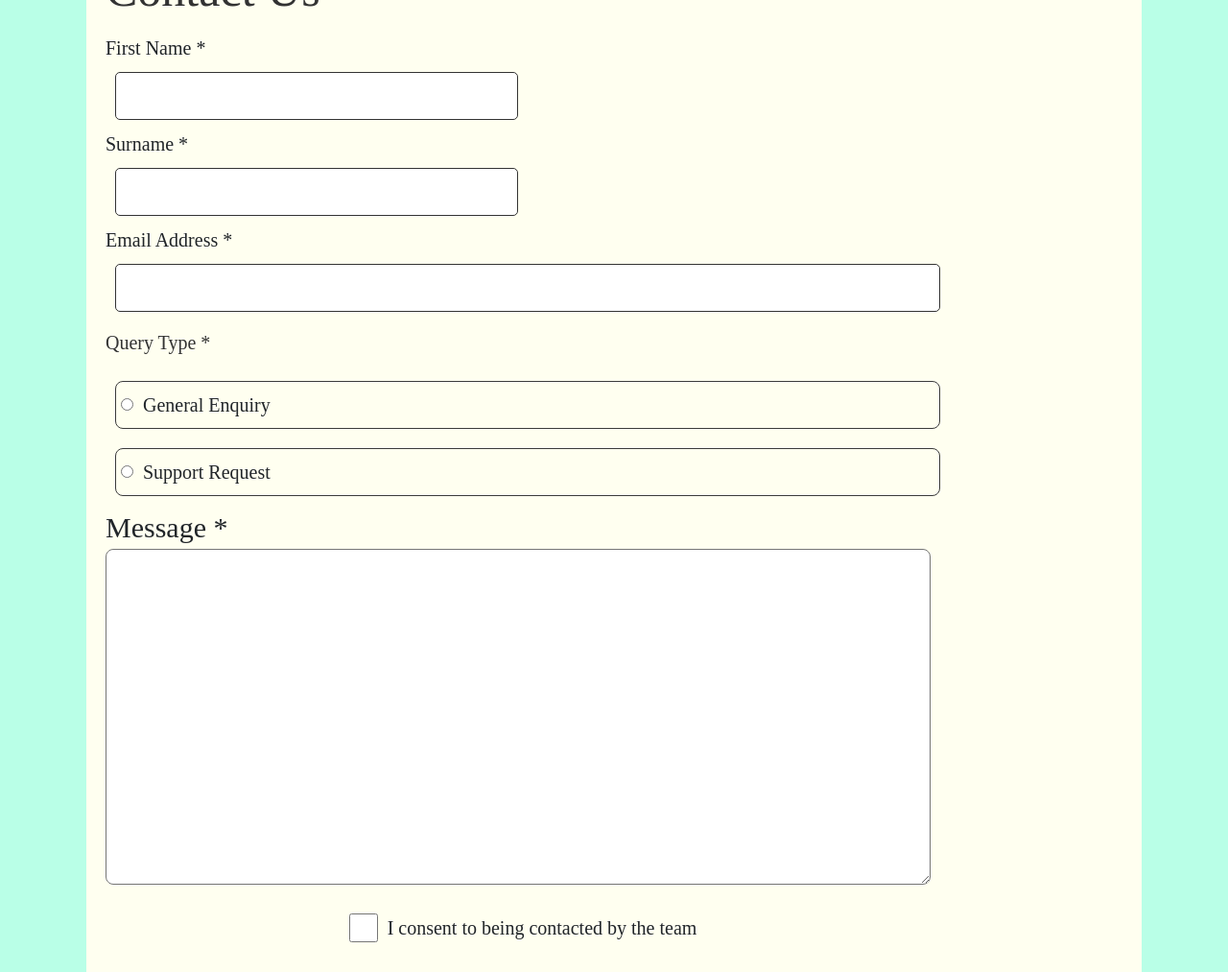
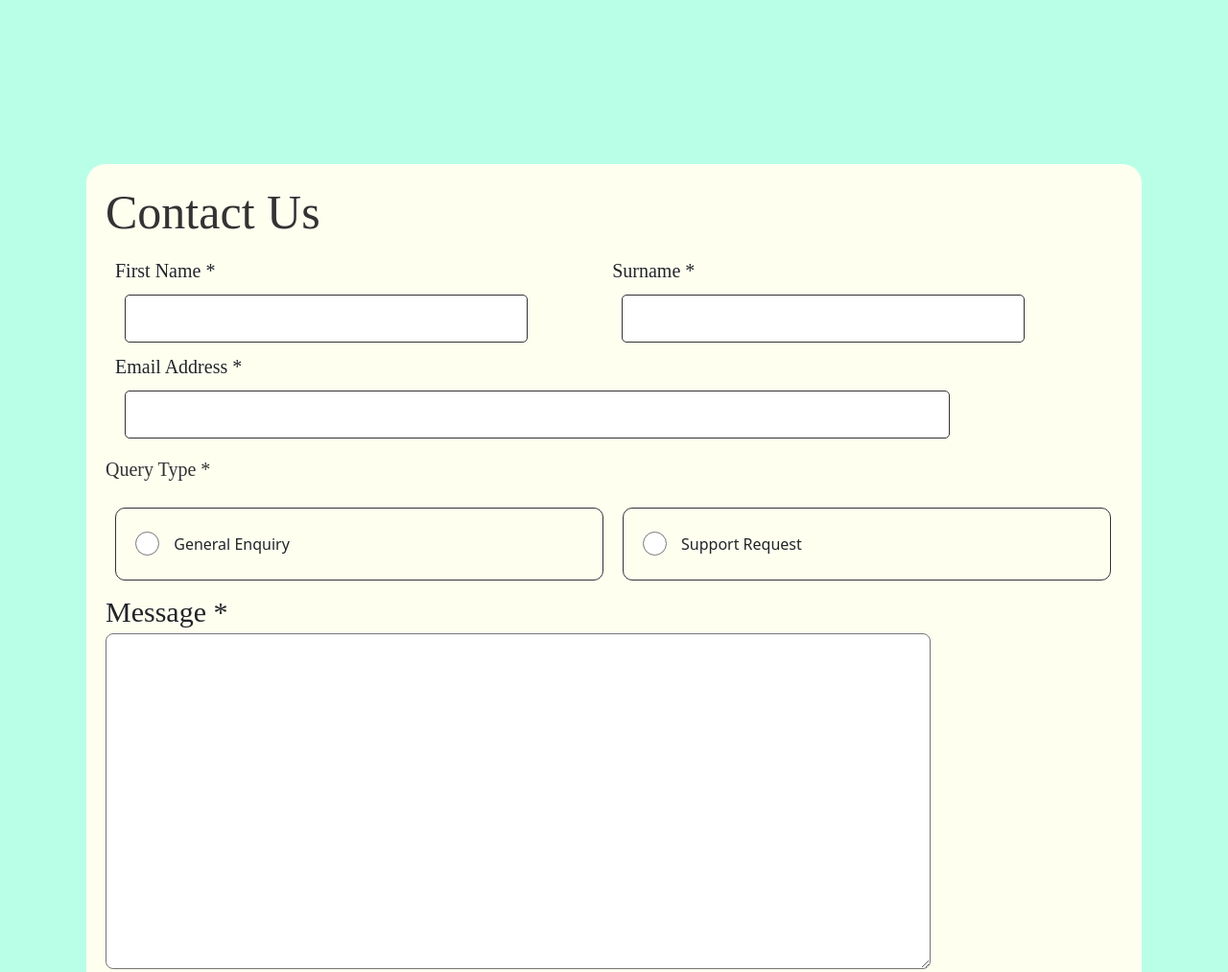
Before and after one commit to Elbek-web/Contact-Form, a plain HTML site: page index.html in a window 1280 px wide. Shown: the top 1013 px of the page at 96% size. Drawn offline with nearby package versions, Linux system fonts and the light colour scheme; a web font is replaced by a local one.

Commit message:
add: commit 14:33

```diff
--- a/index.html
+++ b/index.html
@@ -3,11 +3,17 @@
   <head>
     <meta charset="UTF-8" />
     <meta name="viewport" content="width=device-width, initial-scale=1.0" />
-    <link rel="stylesheet" href="https://cdn.jsdelivr.net/npm/bootstrap@5.3.3/dist/css/bootstrap.min.css">
-    <link rel="preconnect" href="https://fonts.googleapis.com">
-<link rel="preconnect" href="https://fonts.gstatic.com" crossorigin>
-<link href="https://fonts.googleapis.com/css2?family=Cormorant+Upright:wght@300;400;500;600;700&family=Maven+Pro:wght@400..900&display=swap" rel="stylesheet">
-    <link rel="stylesheet" href="style.css">
+    <link
+      rel="stylesheet"
+      href="https://cdn.jsdelivr.net/npm/bootstrap@5.3.3/dist/css/bootstrap.min.css"
+    />
+    <link rel="preconnect" href="https://fonts.googleapis.com" />
+    <link rel="preconnect" href="https://fonts.gstatic.com" crossorigin />
+    <link
+      href="https://fonts.googleapis.com/css2?family=Cormorant+Upright:wght@300;400;500;600;700&family=Maven+Pro:wght@400..900&display=swap"
+      rel="stylesheet"
+    />
+    <link rel="stylesheet" href="style.css" />
     <title>Frontend Mentor | Contact Form</title>
   </head>
   <body>
@@ -15,44 +21,45 @@
       <main class="hero">
         <div class="hero_content">
           <div class="h1">
-            <h1>
-              Contact Us
-            </h1>
+            <h1>Contact Us</h1>
           </div>
           <div class="labels">
-            <label for="First Name"> <span>First Name *</span> <br>
-              <input type="text" id="first_name" name="first_name">
+            <label for="First Name">
+              <span>First Name *</span> <br />
+              <input type="text" id="first_name" name="first_name" />
             </label>
-            <label for="Surname"> <span>Surname *</span> <br>
-              <input type="text" id="surname" name="surname">
+            <label for="Surname">
+              <span>Surname *</span> <br />
+              <input type="text" id="surname" name="surname" />
             </label>
-            <label for="Email Addres"> <span>Email Address *</span> <br>
-              <input type="email" id="email" name="email">
+            <label for="Email Addres">
+              <span>Email Address *</span> <br />
+              <input type="email" id="email" name="email" />
             </label>
           </div>
-          <h1 class="query_h1">
-            Query Type *
-          </h1>
+          <h1 class="query_h1">Query Type *</h1>
           <div class="radios">
-            <label for="Query Type">
-              <input type="radio" id="general_enquiry" name="same">
-              <span class="span_id">General Enquiry</span>
-            </label>
-            <label for="Support Request">
-              <input type="radio" id="support_request" name="same">
-              <span class="span_id">Support Request</span>
-            </label>
+            <div class="radios_content">
+              <input type="radio" id="general_enquiry" name="general_enquiry" />
+              <label for="general_enquiry">
+                General Enquiry
+              </label>
+            </div>
+            <div class="radios_content">
+              <input type="radio" id="support_request" name="general_enquiry" />
+              <label for="support_request">
+                Support Request
+              </label>
+            </div>
           </div>
           <div class="radios1">
             <span id="message">Message *</span>
             <textarea name="Message" id="Message"></textarea>
             <label class="checkbox">
-              <input type="checkbox" id="checkbox" name="checkbox">
+              <input type="checkbox" id="checkbox" name="checkbox" />
               <span>I consent to being contacted by the team</span>
             </label>
-            <button type="submit">
-              Submit
-            </button>
+            <button type="submit">Submit</button>
           </div>
         </div>
       </main>
--- a/style.css
+++ b/style.css
@@ -78,7 +78,7 @@ span {
 }
 
 .labels input {
-    width: 230px;
+    width: 100%;
     height: 50px;
     margin: 10px 0;
     padding: 10px;
@@ -88,7 +88,9 @@ span {
     font-size: 1.2rem;
 }
 
-
+.labels label {
+    width: 100%;
+}
 
 .hero_content .radios {
     width: 100%;
@@ -99,6 +101,30 @@ span {
     align-items: start;
 }
 
+.radios .radios_content {
+    width: 48%;
+    height: 100%;
+    display: flex;
+    margin: 0 10px;
+    padding: 10px;
+    flex-direction: row;
+    justify-content: center;
+    align-items: center;
+    border: 1px solid #333;
+    border-radius: 10px;
+    cursor: pointer;
+}
+
+.radios_content input {
+    width: 50px;
+    height: 25px;
+    cursor: pointer;
+}
+
+.radios_content label {
+    cursor: pointer;
+}
+
 .query_h1 {
     padding: 10px 0;
     font-family: var(--CormorantUpright);
@@ -107,25 +133,13 @@ span {
 }
 
 .radios label {
-    width: 230px;
-    height: 70px;
+    width: 100%;
+    height: 48%;
     display: flex;
     justify-content: start;
     align-items: center;
     padding: 5px;
     margin: 10px 0;
-    border: 1px solid #3b3b3b;
-    border-radius: 8px;
-}
-
-.radios input {
-    margin: 10px 0;
-    border: 1px solid #2f2f2f;
-    cursor: pointer;
-}
-
-.span_id {
-    padding: 0 10px;
 }
 
 .radios1 {
@@ -186,40 +200,49 @@ button:hover {
     color: #fff;
 }
 
+@media screen and (min-width: 320px) {
+
+    .radios .radios_content {
+        width: 100%;
+        margin: 10px 0;
+    }
+
+}
+
 @media screen and (min-width: 375px) {
     .labels input {
-        width: 300px;
+        width: 100%;
     }
 
-    .radios label {
-        width: 300px;
+    .radios .radios_content {
+        width: 100%
     }
 
     .radios1 textarea {
-        width: 300px;
+        width: 100%;
     }
 
     .radios1 button {
-        width: 300px;
+        width: 100%;
     }
 
 }
 
 @media screen and (min-width: 425px) {
     .labels input {
-        width: 350px;
+        width: 100%;
     }
 
     .radios label {
-        width: 350px;
+        width: 100%;
     }
 
     .radios1 textarea {
-        width: 350px;
+        width: 100%;
     }
 
     .radios1 button {
-        width: 350px;
+        width: 100%;
     }
 }
 
@@ -231,12 +254,34 @@ button:hover {
     .labels input {
         width: 100%;
     }
+
+    .hero_content .radios {
+        flex-direction: row;
+    }
+
+    .radios .radios_content {
+        margin: 0 10px;
+    }
+
+    .radios1 textarea {
+        width: 100%;
+    }
+
+    .radios1 .checkbox {
+        width: 100%;
+        justify-content: center;
+    }
+
+    .radios1 button {
+        width: 100%;
+        justify-content: center;
+    }
 }
 
 @media screen and (min-width: 1024px) {
 
     .container {
-        height: 130vh;
+        height: 170vh;
     }
 
     .hero_content .h1 h1 {
@@ -251,7 +296,6 @@ button:hover {
 
     .hero_content .radios {
         flex-direction: row;
-        flex-wrap: wrap;
     }
 
     .hero_content .labels {
@@ -266,14 +310,19 @@ button:hover {
         width: 420px;
     }
 
+    .labels label {
+        width: 47%;
+        margin: 0 10px;
+    }
+
     #email {
         width: 860px;
     }
 
-    .radios label {
-        flex-wrap: wrap;
-        width: 860px;
-        height: 50px;
+    .radios .radios_content {
+        flex-wrap: nowrap;
+        width: 48%;
+        height: 100%;
         margin: 10px 10px;
     }
 
@@ -334,6 +383,7 @@ button:hover {
     }
 
     .hero_content .radios {
+        flex-direction: row;
         flex-wrap: nowrap;
         height: 15%;
     }
```
